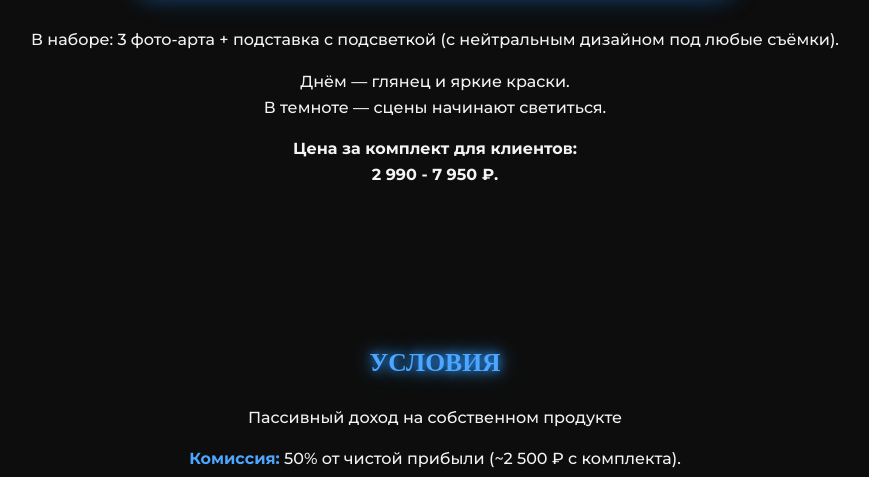
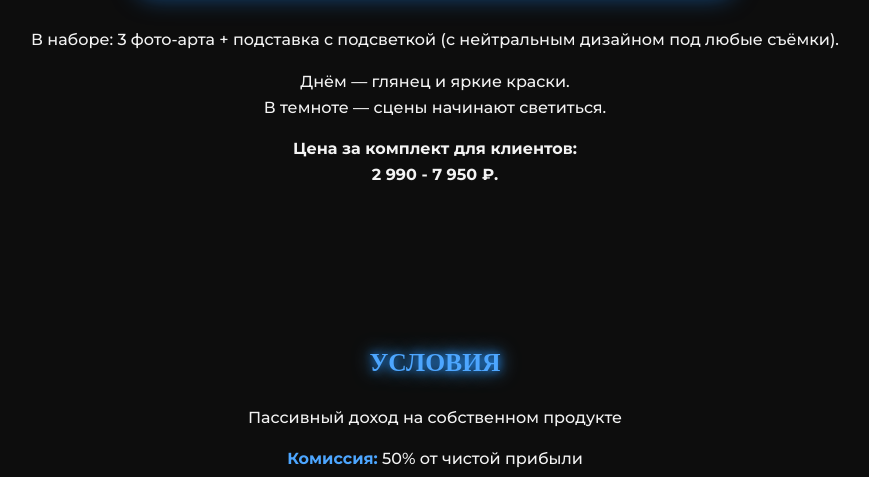
Before and after one commit to Maxim-ux-coder/HP3, a plain HTML site: page index.html in a window 1280 px wide. Shown: the part 2323-2800 px from the top of the page, without its empty margins (205-1074 px from the left). Drawn offline with Linux system fonts and the light colour scheme.

Commit message:
Update index.html

```diff
--- a/index.html
+++ b/index.html
@@ -577,7 +577,7 @@ footer {
 <section>
   <h2>Условия</h2>
   <p>Пассивный доход на собственном продукте</p>
-  <p><b style="color: #4da6ff; font-weight: bold;"> Комиссия:</b> 50% от чистой прибыли (~2 500 ₽ с комплекта).</p>
+  <p><b style="color: #4da6ff; font-weight: bold;"> Комиссия:</b> 50% от чистой прибыли <br>(~2 500 ₽ с комплекта).</p>
   <p><b style="color: #4da6ff; font-weight: bold;"> Учёт:</b> за тобой закрепляется Telegram-канал + менеджер, который обслуживает клиентов + доступ к отчётности.</p>
   <p><b style="color: #4da6ff; font-weight: bold;"> Выплаты:</b> еженедельно, на самозанятый/ИП.</p>
   <p><b style="color: #4da6ff; font-weight: bold;"> Твоя единственная задача:</b> нативный контент про новый продукт. Примеры:</p>
```
